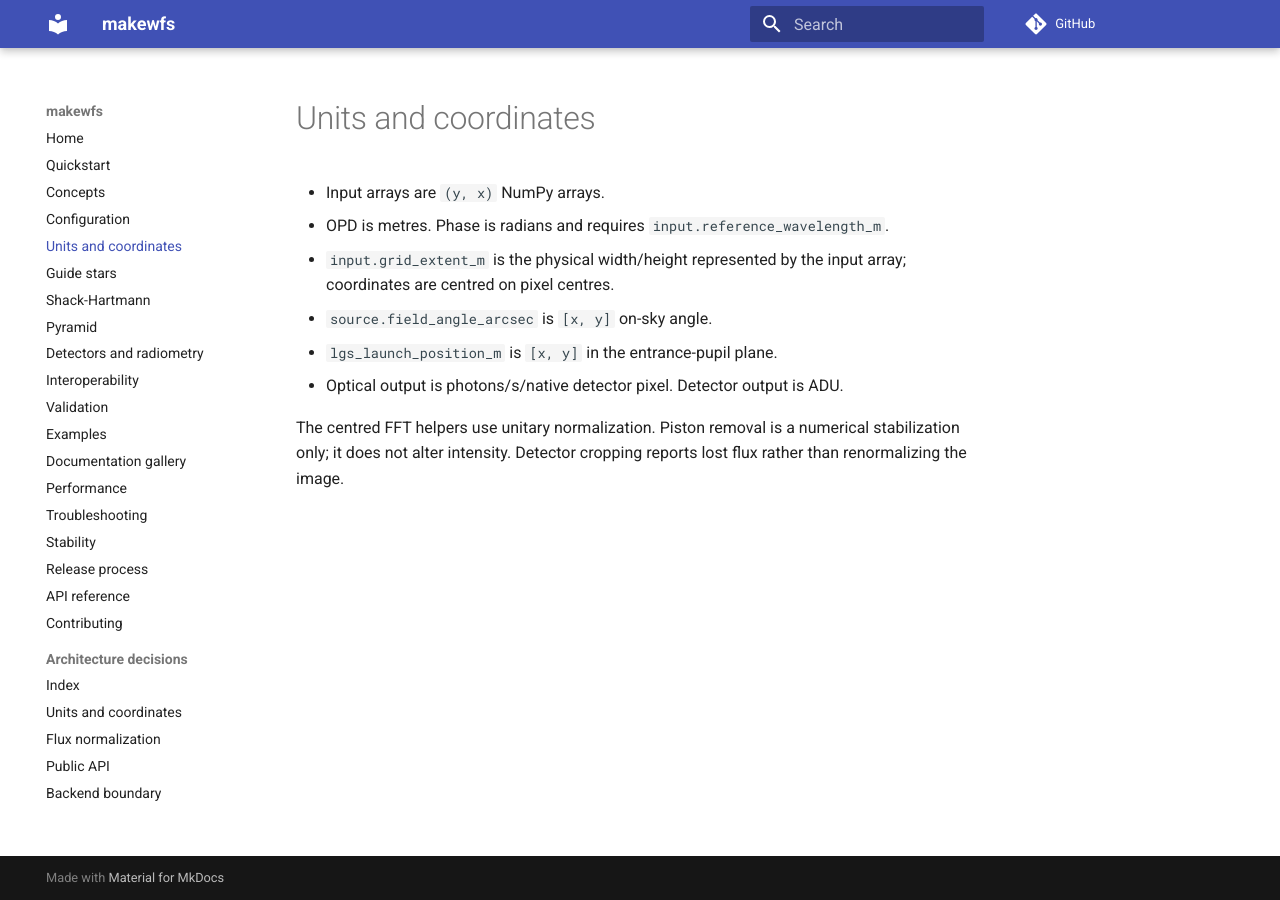
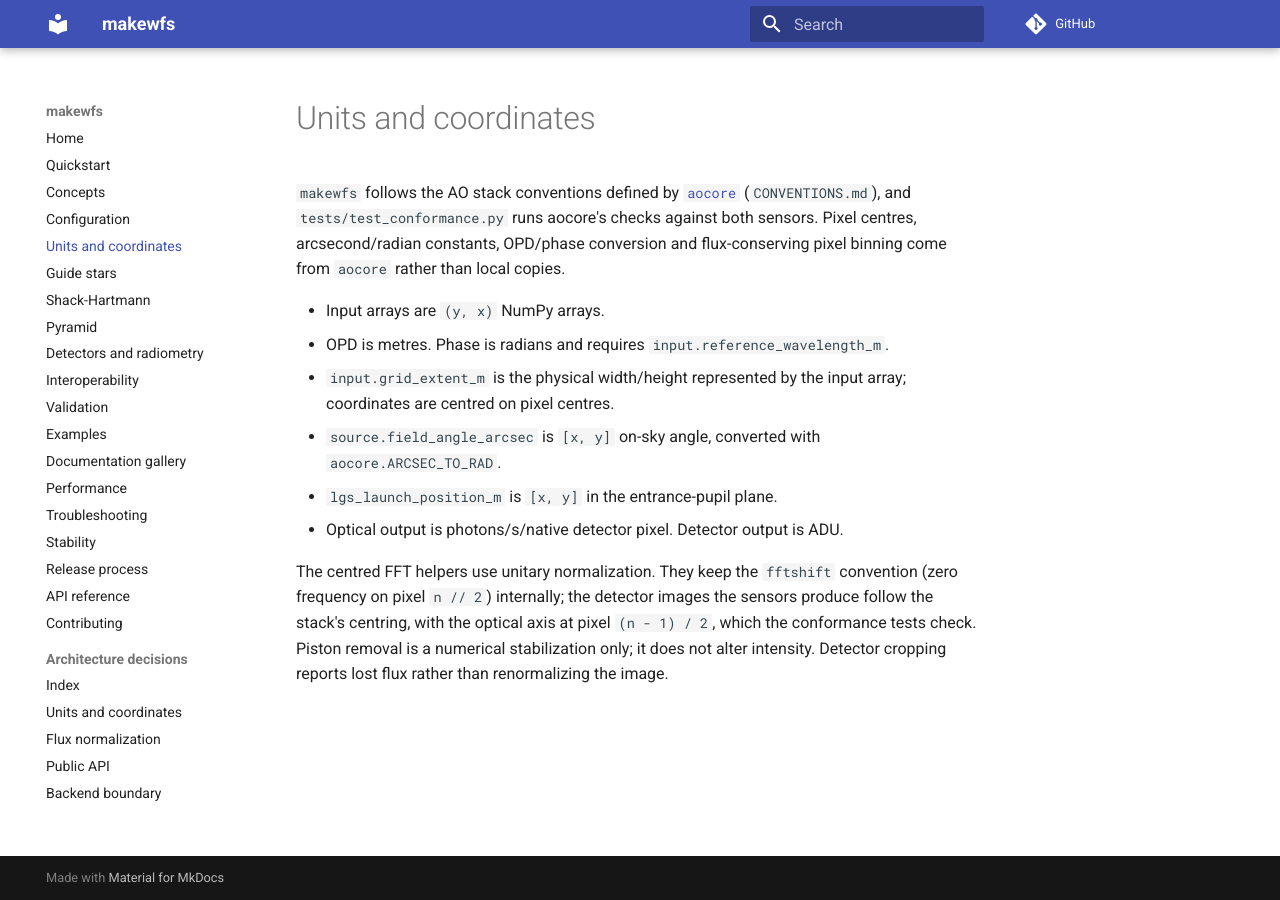
Before and after one commit to jacotay7/makewfs, an MkDocs documentation site: the page built from docs/units-and-coordinates.md, in a window 1280 px wide. Built offline with MkDocs 1.6.1 and Material for MkDocs 9.7.7, drawn with Linux system fonts in a browser that asks for light colours; comment, search, counter and statistics services are not loaded.

Commit message:
Import generic optics helpers from aocore (#9)
aocore owns the stack's coordinates, angle constants, OPD/phase conversion
and pixel binning (CONVENTIONS.md section 9). makewfs now imports them:
centered_coordinates for the pupil, field-stop and DFT detector grids,
ARCSEC_TO_RAD/RAD_TO_ARCSEC for source angles and the plate scale,
opd_to_phase/phase_to_opd for phase input and the sensor phasors, and
block_sum behind makewfs.sampling.block_sum, which keeps its signature,
messages and factor-two fast path. aocore>=0.1.2,<0.2 becomes a core
dependency.

The pupil masks, ArrayBackend and its fftshift-convention centred FFTs stay
local because aocore has no equivalent; their docstrings say why. Float32
example renders are bit-identical and float64 renders differ only by
rounding.

Co-authored-by: Claude Opus 5.5 <noreply@anthropic.com>

```diff
--- a/docs/units-and-coordinates.md
+++ b/docs/units-and-coordinates.md
@@ -1,14 +1,24 @@
 # Units and coordinates
+
+`makewfs` follows the AO stack conventions defined by
+[`aocore`](https://github.com/jacotay7/aocore) (`CONVENTIONS.md`), and
+`tests/test_conformance.py` runs aocore's checks against both sensors. Pixel
+centres, arcsecond/radian constants, OPD/phase conversion and flux-conserving
+pixel binning come from `aocore` rather than local copies.
 
 - Input arrays are `(y, x)` NumPy arrays.
 - OPD is metres. Phase is radians and requires
   `input.reference_wavelength_m`.
 - `input.grid_extent_m` is the physical width/height represented by the input
   array; coordinates are centred on pixel centres.
-- `source.field_angle_arcsec` is `[x, y]` on-sky angle.
+- `source.field_angle_arcsec` is `[x, y]` on-sky angle, converted with
+  `aocore.ARCSEC_TO_RAD`.
 - `lgs_launch_position_m` is `[x, y]` in the entrance-pupil plane.
 - Optical output is photons/s/native detector pixel. Detector output is ADU.
 
-The centred FFT helpers use unitary normalization. Piston removal is a numerical
+The centred FFT helpers use unitary normalization. They keep the `fftshift`
+convention (zero frequency on pixel `n // 2`) internally; the detector images
+the sensors produce follow the stack's centring, with the optical axis at pixel
+`(n - 1) / 2`, which the conformance tests check. Piston removal is a numerical
 stabilization only; it does not alter intensity. Detector cropping reports lost
 flux rather than renormalizing the image.
--- a/pyproject.toml
+++ b/pyproject.toml
@@ -25,6 +25,7 @@ classifiers = [
     "Typing :: Typed",
 ]
 dependencies = [
+    "aocore>=0.1.2,<0.2",
     "numpy>=1.23",
     "scipy>=1.10",
     "getframes>=2.2.0",
@@ -33,7 +34,6 @@ dependencies = [
 
 [project.optional-dependencies]
 dev = [
-    "aocore>=0.1.1",
     "build>=1.0",
     "mypy>=1.8",
     "pytest>=7.0",
```
Also changed, not shown: AGENTS.md (+14 -0 lines), CHANGELOG.md (+18 -0 lines), README.md (+3 -1 lines), 9 other files.
